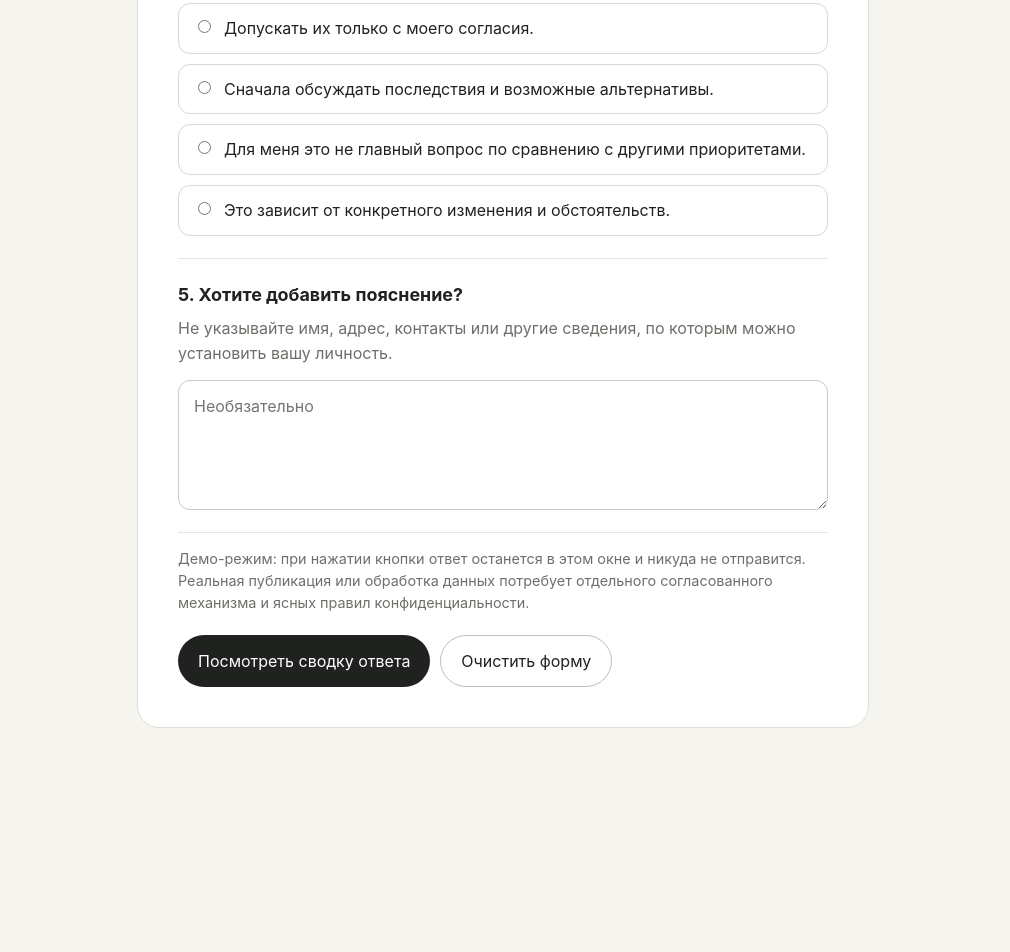
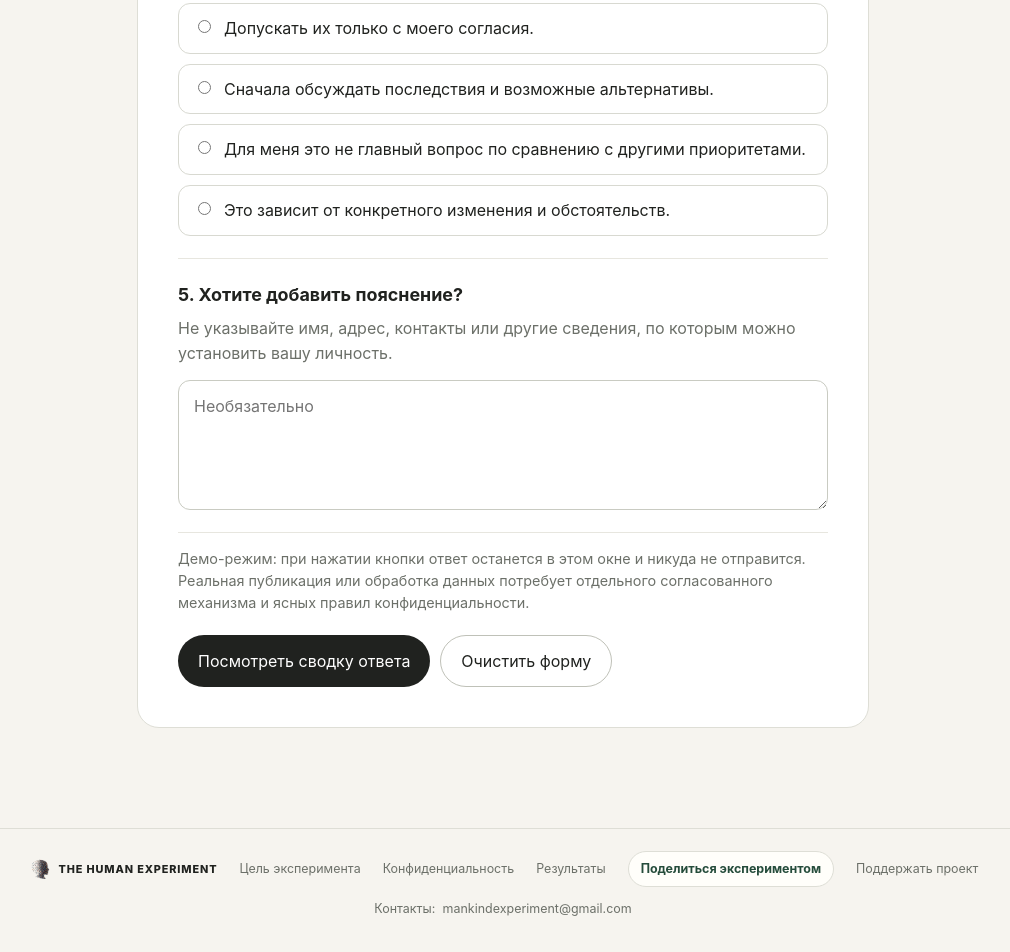
Before and after one commit to cejbulovje/The-human-experiment, a website: page public/preferences.html in a window 1280 px wide. Shown: the part 2255-3207 px from the top of the page, without its empty margins (137-1147 px from the left). Before the commit the page ends 3083 px from the top, so only its background shows below. Drawn offline with Linux system fonts and the light colour scheme.

Commit message:
Add shared footer navigation to preferences page

```diff
--- a/public/preferences.html
+++ b/public/preferences.html
@@ -132,6 +132,7 @@
       </section>
     </div>
   </main>
+  <footer class="footer"><a class="brand-lockup footer-brand" href="/" aria-label="THE HUMAN EXPERIMENT home"><img src="/logo-human-crowd.webp" alt="" class="brand-mark"><span class="wordmark">THE HUMAN EXPERIMENT</span></a><nav class="footer-links" aria-label="Project links"><a href="/goal.html" data-menu="goal">Goal of the experiment</a><a href="/privacy.html" data-menu="privacy">Privacy</a><a href="/results.html" data-menu="results">Results</a><button class="footer-share share-button" type="button" data-site-share data-menu="share">Share the experiment</button><a href="mailto:mankindexperiment@gmail.com?subject=Support%20THE%20HUMAN%20EXPERIMENT" data-menu="support">Support the project</a><button type="button" class="footer-contact-copy" data-contact-copy><span data-menu="contact">Contact</span>:&nbsp;<span>mankindexperiment@gmail.com</span></button></nav></footer>
 
   <script>
     const form = document.getElementById('preferences-form');
```
